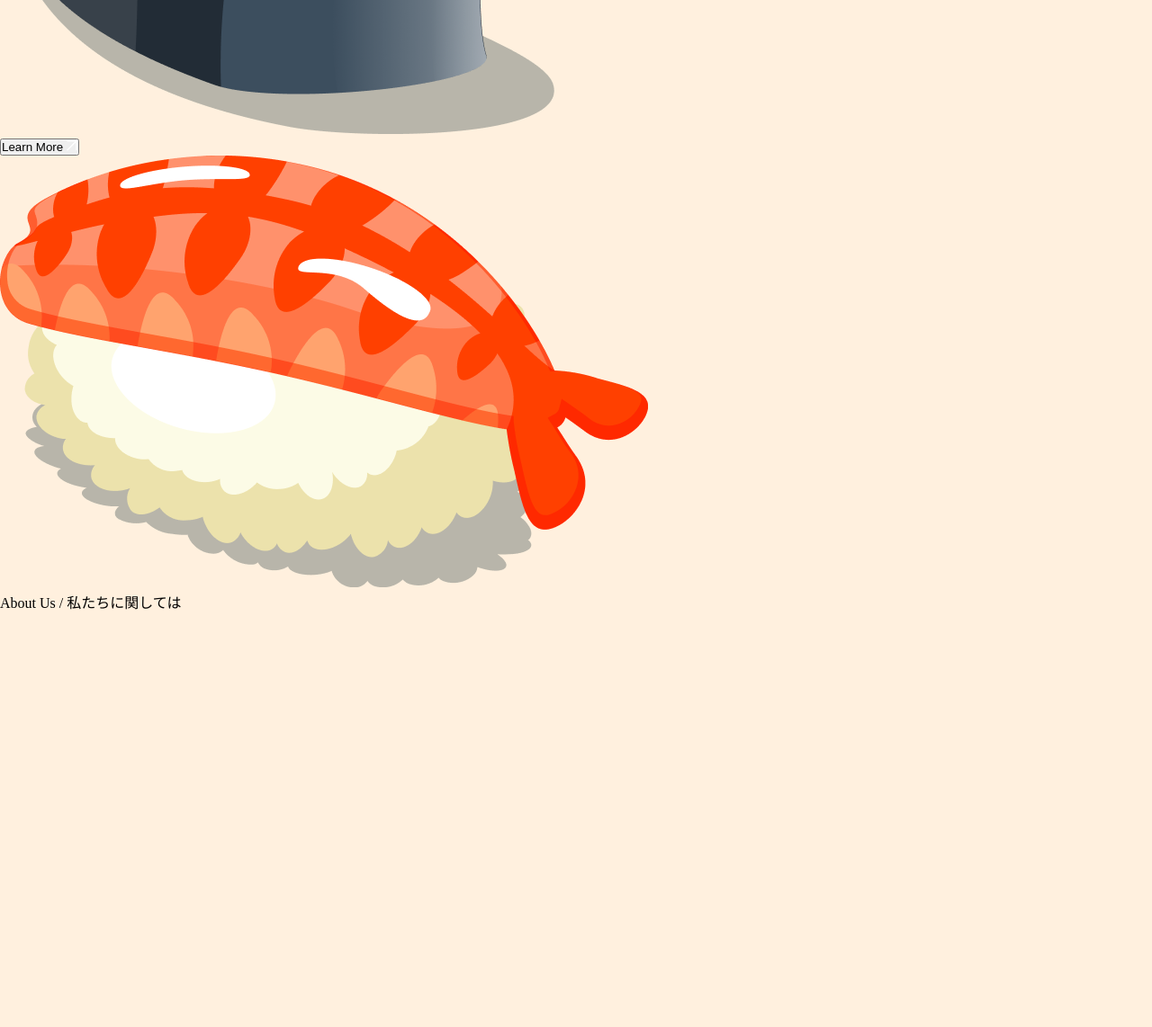
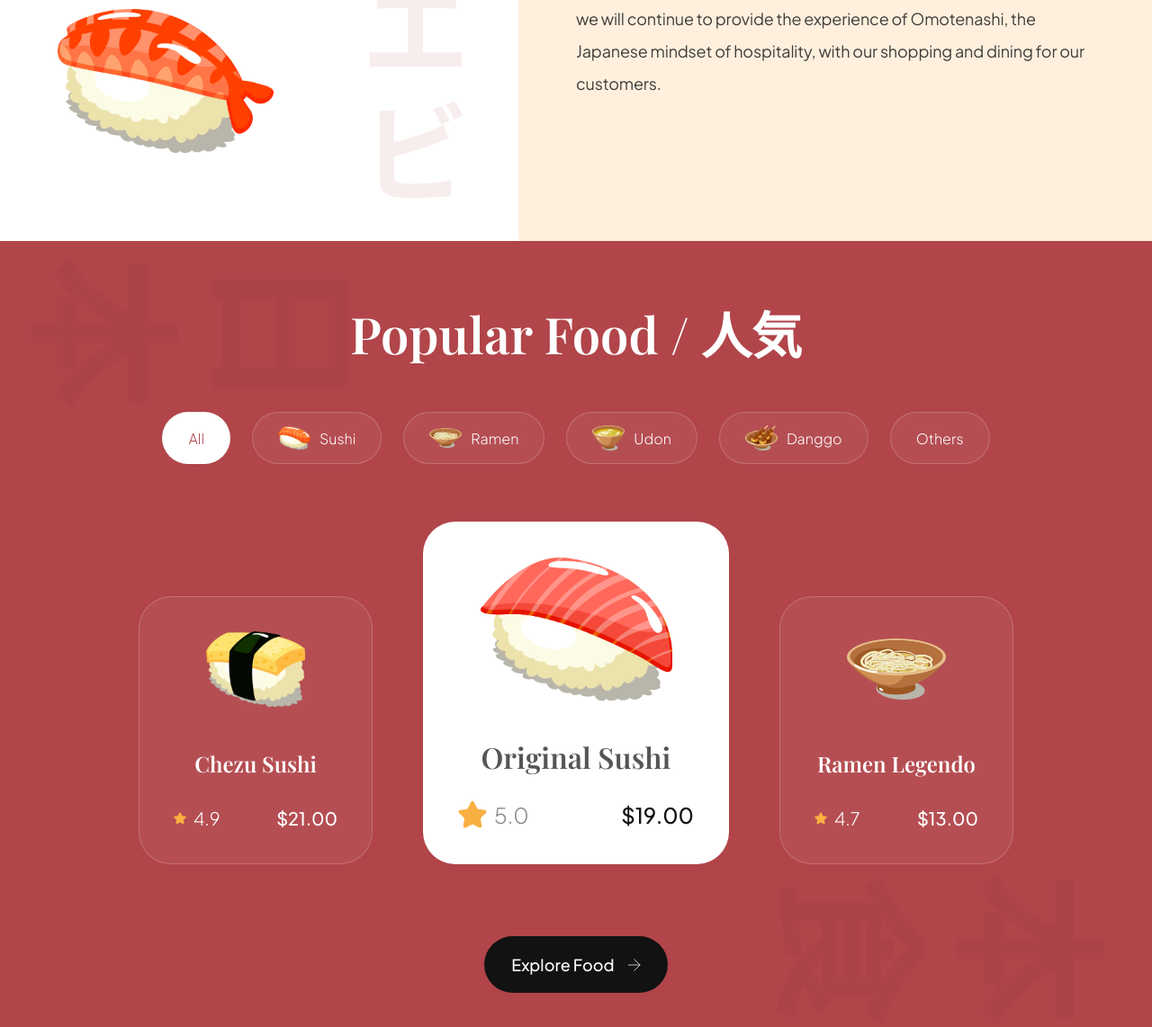
Before and after one commit to serghine-abdelillah/sushi-website, a website built with Vite: page index.html in a window 1280 px wide. Shown: the part 1250-2392 px from the top of the page at 90% size. Before the commit the page ends 1931 px from the top, so only its background shows below. Built offline with nearby package versions, Linux system fonts and the light colour scheme.

Commit message:
Add the about and popular sections

```diff
--- a/css/sections/about.css
+++ b/css/sections/about.css
@@ -0,0 +1,66 @@
+.about-us {
+    display: flex;
+    min-height: 720px;
+    overflow: hidden;
+}
+.about-us__image{
+    flex: 1;
+    display: flex;
+    flex-direction: column;
+    justify-content: center;
+    background: var(--color-white);
+    position: relative;
+}
+.about-us__image div {
+    padding: 32px 64px;
+    flex: 1;
+    display: flex;
+    align-items: center;
+    background-position: center;
+    background-repeat: no-repeat;
+    background-size: contain;
+}
+.about-us__image-sushi3{
+    border-bottom: 8px solid var(--color-creamson);
+    background-image: url(../../assets/about_bg1.png);
+}
+.about-us__image-sushi2{
+    background-image: url(../../assets/about_bg2.png);
+}
+.about-us__image-sushi3 img{
+    width: 225px;
+    height: 200px;
+}
+.about-us__image-sushi2 img{
+    width: 240px;
+    height: 160px;
+}
+
+.about-us__image button{
+    position: absolute;
+    right: 0;
+
+    padding: 12px 32px;
+    background-color: var(--secondary-color);
+    border-radius: 32px 0px 0px 32px;
+    color: #fff;
+    font-size: 18px;
+    font-weight: 500;
+    font-family: var(--plus-jakarta-sans);
+    border: 0;
+    outline: 0;
+    min-height: 64px;
+    line-height: 23px;
+    cursor: pointer;
+}
+.about-us__button img{
+    object-fit: contain;
+    margin-left: 32px;
+}
+.about-us__content{
+    padding: 64px;
+    flex: 1;
+    display: flex;
+    flex-direction: column;
+    justify-content: center;
+}
--- a/css/sections/popular.css
+++ b/css/sections/popular.css
@@ -0,0 +1,168 @@
+.popular-foods{
+    display: flex;
+    flex-direction: column;
+    padding: 64px;
+    background-color: var(--primary-color);
+    background-image: url(../../assets/popular_bg.png);
+    background-position: center;
+    background-repeat: no-repeat;
+    background-size: contain;
+    overflow: hidden;
+}
+.popular-foods__title{
+    text-align: center;
+    font-size: 56px;
+    color: #fff;
+    font-family: var(--playfair-display);
+    font-weight: 600;
+    line-height: 78px;
+}
+.popular-foods__filters{
+    display: flex;
+    margin-top: 48px;
+    max-width: 100%;
+    gap: 24px;
+    justify-content: center;
+    overflow-x: auto;
+}
+.popular-foods__filter-btn{
+    padding: 10px 28px;
+    display: flex;
+    align-items: center;
+    flex-direction: row;
+    gap: 10px;
+    background-color: rgba(255, 255, 255, 0.05);
+    border: 1px solid rgba(255, 255, 255, 0.2);
+    border-radius: 46px;
+    font-size: 16px;
+    font-weight: 300;
+    font-family: var(--plus-jakarta-sans);
+    color: #fff;
+    line-height: 25px;
+    cursor: pointer;
+}
+.popular-foods__filter-btn img{
+    width: 36px;
+    height: 36px;
+    object-fit: contain;
+
+}
+.popular-foods__filter-btn.active{
+    background: #fff;
+    color: var(--primary-color);
+}
+.popular-foods__filter-btn:hover{
+    background: #fff;
+    color: var(--primary-color);
+}
+.popular-foods__catalogue{
+    margin-top: 64px;
+    display: flex;
+    justify-content: center;
+    align-items: flex-end;
+    flex-wrap: wrap;
+    gap: 56px;
+}
+.popular-foods__button{
+    padding: 20px 30px;
+    width: fit-content;
+    margin: 80px auto 0px;
+    font-weight: 500;
+    font-size: 18px;
+    line-height: 23px;
+    font-family: var(--plus-jakarta-sans);
+    color: #fff;
+    background: var(--secondary-color);
+    border: none;
+    outline: none;
+    border-radius: 64px;
+    cursor: pointer;
+}
+.popular-foods__button img{
+    width: 14px;
+    height: 14px;
+    margin-left: 12px;
+    object-fit: contain;
+}
+.popular-foods__card{
+    padding: 38px;
+    display: flex;
+    align-items: center;
+    flex-direction: column;
+    min-width: 260px;
+    height: fit-content;
+    background: rgba(255, 255, 255, 0.05);
+    border-radius: 36px;
+    border: 1px solid rgba(255, 255, 255, 0.2);
+}
+.popular-foods__card-image{
+    width: 110px;
+    height: 84px;
+    object-fit: contain;
+}
+.popular-foods__card-title{
+    margin-top: 47px;
+    font-size: 24px;
+    font-weight: 600;
+    line-height: 32px;
+    font-family: var(--playfair-display);
+    color: #fff;
+    text-align: center;
+}
+.popular-foods__card-details{
+    width: 100%;
+    margin-top: 32px;
+}
+.popular-foods__card-rating{
+    display: flex;
+    align-items: center;
+    gap: 8px;
+}
+
+.popular-foods__card-rating img {
+    width: 14px;
+    height: 14px;
+    object-fit: contain;
+}
+.popular-foods__card-rating p {
+    font-size: 20px;
+    font-weight: 300;
+    color: #fff;
+    font-family: var(--plus-jakarta-sans);
+}
+.popular-foods__card-price {
+    font-size: 20px;
+    font-weight: 500;
+    color: #fff;
+    font-family: var(--plus-jakarta-sans);
+}
+.popular-foods__card.active-card{
+    background-color: #fff;
+    min-width: 340px;
+}
+.popular-foods__card.active-card
+.popular-foods__card-image{
+    width: 214px;
+    height: 160px;
+}
+.popular-foods__card.active-card
+.popular-foods__card-title{
+    font-size: 32px;
+    color: var(--black-500);
+}
+.popular-foods__card.active-card
+.popular-foods__card-rating img{
+    width: 32px;
+    height: 32px;
+}
+.popular-foods__card.active-card
+.popular-foods__card-rating p {
+    font-size: 24px;
+    color: var(--gray-100);
+
+}
+.popular-foods__card.active-card
+.popular-foods__card-price{
+    font-size: 24px;
+    color: var(--secondary-color);
+}
--- a/css/style.css
+++ b/css/style.css
@@ -6,9 +6,9 @@
 @import url("sections/hero.css");
 @import url("sections/about.css");
 @import url("sections/popular.css");
-@import url("sections/trending.css");
-@import url("sections/subscribe.css");
-@import url("sections/footer.css");
+/* @import url("sections/trending.css"); */
+/* @import url("sections/subscribe.css"); */
+/* @import url("sections/footer.css"); */
 
 /* CSS variables for reusablity across all files (including above imported) */
 :root {
@@ -44,3 +44,61 @@ a {
   text-decoration: none;
   color: inherit;
 }
+
+.flex-center {
+  display: flex;
+  justify-content: center;
+  align-items: center;
+}
+
+.flex-between {
+  display: flex;
+  justify-content: space-between;
+  align-items: center;
+}
+
+.sushi__subtitle {
+  font-size: 18px;
+  font-weight: 400;
+  font-family: var(--plus-jakarta-sans);
+
+  color: var(--primary-color);
+  opacity: 0.8;
+
+  letter-spacing: -0.01em;
+}
+
+.sushi__title {
+  font-size: 64px;
+  font-weight: 600;
+  font-family: var(--playfair-display);
+
+  color: var(--secondary-color);
+
+  margin-top: 16px;
+}
+
+.sushi__description {
+  font-size: 18px;
+  font-weight: 400;
+  font-family: var(--plus-jakarta-sans);
+
+  line-height: 36px;
+  letter-spacing: -0.01em;
+
+  color: var(--secondary-color);
+  opacity: 0.8;
+
+  margin: 32px 0px;
+}
+
+/* Hide scrollbar for Chrome, Safari and Opera */
+.sushi__hide-scrollbar::-webkit-scrollbar {
+  display: none;
+}
+
+/* Hide scrollbar for IE, Edge and Firefox */
+.sushi__hide-scrollbar {
+  -ms-overflow-style: none; /* IE and Edge */
+  scrollbar-width: none; /* Firefox */
+}
--- a/index.html
+++ b/index.html
@@ -11,10 +11,10 @@
         <header>
             <nav class="header__nav">
                 <div class="header__logo">
-                    <h4>Sushiman</h4>
+                    <h4 data-aos="fade-down">Sushiman</h4>
                     <div class="header__logo-overlay"></div>
                 </div>
-                    <ul class="header__menu">
+                    <ul class="header__menu" data-aos="fade-down">
                         <li>
                             <a href="#menu">Menu</a>
                         </li>
@@ -32,7 +32,7 @@
                         </li>
                     </ul>
 
-                    <ul class="header__menu-mobile">
+                    <ul class="header__menu-mobile" data-aos="fade-down">
                         <li>
                             <img src="assets/menu.svg" alt="menu">
                         </li>
@@ -43,8 +43,8 @@
 
         <section class="hero">
             <div class="hero-image">
-                <img src="assets/sushi-1.png" alt="sushi"/>
-                <h2>
+                <img src="assets/sushi-1.png" alt="sushi" data-aos="fade-up"/>
+                <h2 data-aos="fade-up">
                     日 <br />
                     本 <br />
                     食
@@ -56,7 +56,7 @@
 
             </div>
             <div class="hero-content">
-                <div class="hero-content-info">
+                <div class="hero-content-info" data-aos="fade-left">
                     <h1>Feel the taste of Japanese food</h1>
                     <p>Feel the taste of the most popular Japanese food from anywhere and anytime.</p>
                     <div class="hero-content__buttons">
@@ -64,7 +64,7 @@
                         <button class="hero-content__paly-button"><img src="assets/play-circle.svg" alt="play"> How to Order </button>
                     </div>
                 </div>
-                <div class="hero-content__testimonial">
+                <div class="hero-content__testimonial" data-aos="fade-up">
                     <div class="hero-content__customer flex-center">
                         <h4>24<span>k+</span></h4>
                         <p>Happy Customers</p>
@@ -80,7 +80,7 @@
         <section class="about-us" id="about-us">
             <div class="about-us__image">
                 <div class="about-us__image-sushi3">
-                    <img src="assets/sushi-3.png" alt="susi">
+                    <img src="assets/sushi-3.png" alt="susi" data-aos="fade-right">
                 </div>
                 <button class="about-us__button">
                     Learn More
@@ -88,14 +88,67 @@
                 </button>
 
                 <div class="about-us__image-sushi2">
-                    <img src="assets/sushi-2.png" alt="susi">
+                    <img src="assets/sushi-2.png" alt="susi" data-aos="fade-right">
                 </div>
             </div>
 
-            <div class="about-us__content">
+            <div class="about-us__content" data-aos="fade-left">
                 <p class="sushi__subtitle">About Us / 私たちに関しては</p>
+                <h3 class="sushi__title">Our mission is to bring true Japanese flavours to you.</h3>
+                <p class="sushi__description">we will continue to provide the experience of Omotenashi, the Japanese mindset of hospitality, with our shopping and dining for our customers.</p>
             </div>
 
+        </section>
+
+        <section class="popular-foods" id="menu">
+            <h2 class="popular-foods__title" data-aos="flip-up">Popular Food / 人気</h2>
+            <div class="popular-foods__filters sushi__hide-scrollbar" data-aos="fade-up">
+                <button class="popular-foods__filter-btn active">All</button>
+                <button class="popular-foods__filter-btn"> <img src="/assets/sushi-9.png" alt="sushi 9">Sushi</button>
+                <button class="popular-foods__filter-btn"> <img src="/assets/sushi-8.png" alt="sushi 8">Ramen</button>
+                <button class="popular-foods__filter-btn"> <img src="/assets/sushi-7.png" alt="sushi 7">Udon</button>
+                <button class="popular-foods__filter-btn"> <img src="/assets/sushi-6.png" alt="sushi 6">Danggo</button>
+                <button class="popular-foods__filter-btn">Others</button>
+            </div>
+
+            <div class="popular-foods__catalogue" data-aos="fade-up">
+                <article class="popular-foods__card">
+                    <img class="popular-foods__card-image" src="assets/sushi-12.png" alt="sushi-12">
+                    <h4 class="popular-foods__card-title">Chezu Sushi</h4>
+                    <div class="popular-foods__card-details flex-between">
+                        <div class="popular-foods__card-rating">
+                            <img src="assets/star.svg" alt="star">
+                            <p>4.9</p>
+                        </div>
+                        <p class="popular-foods__card-price">$21.00</p>
+                    </div>
+                </article>
+                <article class="popular-foods__card active-card">
+                    <img class="popular-foods__card-image" src="assets/sushi-11.png" alt="sushi-11">
+                    <h4 class="popular-foods__card-title">Original Sushi</h4>
+                    <div class="popular-foods__card-details flex-between">
+                        <div class="popular-foods__card-rating">
+                            <img src="assets/star.svg" alt="star">
+                            <p>5.0</p>
+                        </div>
+                        <p class="popular-foods__card-price">$19.00</p>
+                    </div>
+                </article>
+                <article class="popular-foods__card">
+                    <img class="popular-foods__card-image" src="assets/sushi-10.png" alt="sushi-10">
+                    <h4 class="popular-foods__card-title">Ramen Legendo</h4>
+                    <div class="popular-foods__card-details flex-between">
+                        <div class="popular-foods__card-rating">
+                            <img src="assets/star.svg" alt="star">
+                            <p>4.7</p>
+                        </div>
+                        <p class="popular-foods__card-price">$13.00</p>
+                    </div>
+                </article>
+            </div>
+            <button class="popular-foods__button">Explore Food
+                <img src="assets/arrow-right.svg" alt="arrow-right">
+            </button>
         </section>
         <script src="js/script.js" type="module"></script>
     </body>
```
Also changed, not shown: package.json (added, +17 -0 lines), 2 other files.
